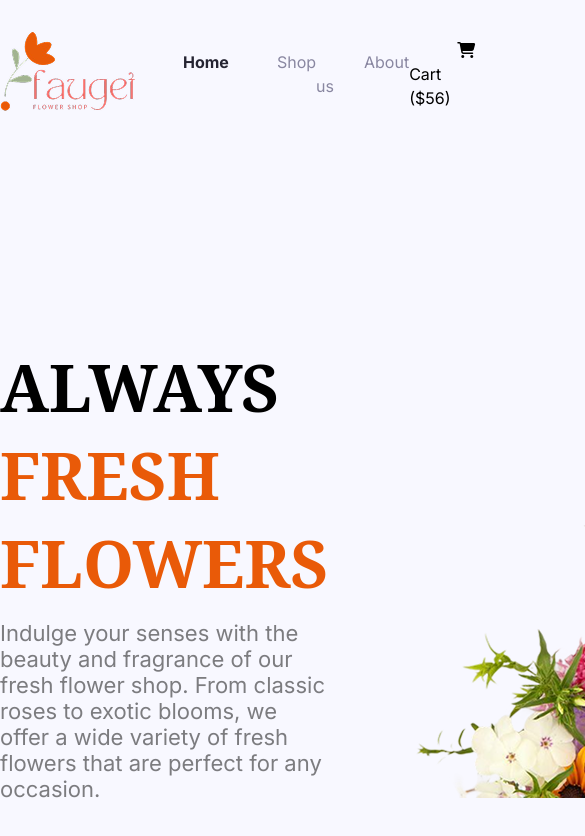
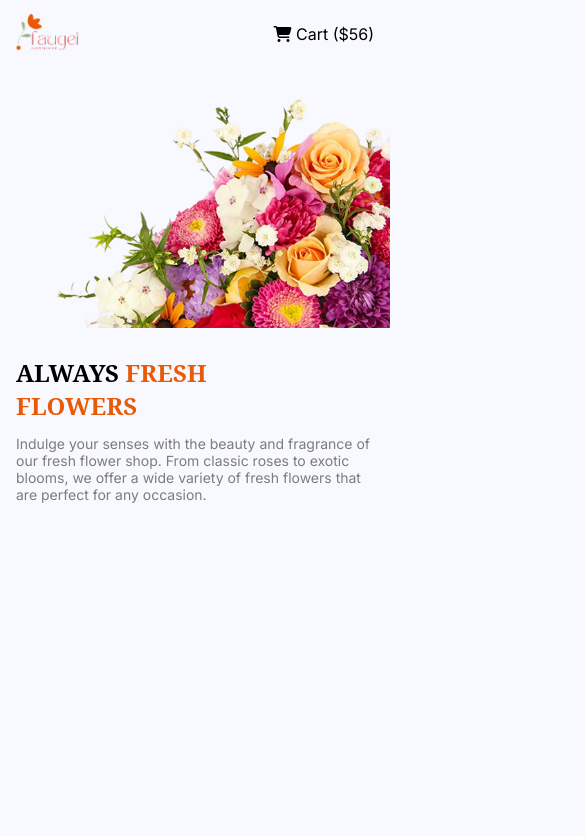
Before and after one commit to MDFAHAD721/Assignment-02, a plain HTML site: page index.html in a window 390 px wide. Shown: the top 836 px of the page, 585 px wide, since content can reach past the window. Drawn offline with Linux system fonts and the light colour scheme.

Commit message:
added responsiveness of header

```diff
--- a/styles/style.css
+++ b/styles/style.css
@@ -99,3 +99,36 @@ header{
     margin-top: 13px;
     color: rgba(0, 0, 0, 0.5);
 }
+@media screen and (max-width:576px){
+    .navbar{
+        margin: 13px 16px 0px 16px;
+        align-items: center;
+    }
+    .nav-logo > img{
+        width: 63px;
+        height: 38px;
+    }
+    .nav-items{
+        display: none;
+    }
+    .banner{
+        margin-top: 28px;
+        flex-direction: column-reverse;
+    }
+    .banner-first-side{
+        margin: 28px 16px 65px 16px;
+    }
+    .banner-title{
+        font-size: 1.5rem;
+    }
+    .banner-description{
+        font-size: 0.875rem;
+    }
+    .banner-img{
+        width: 394px;
+        height: 245px;
+    }
+    .banner-img > img{
+        width: 100%;
+    }
+}
```
